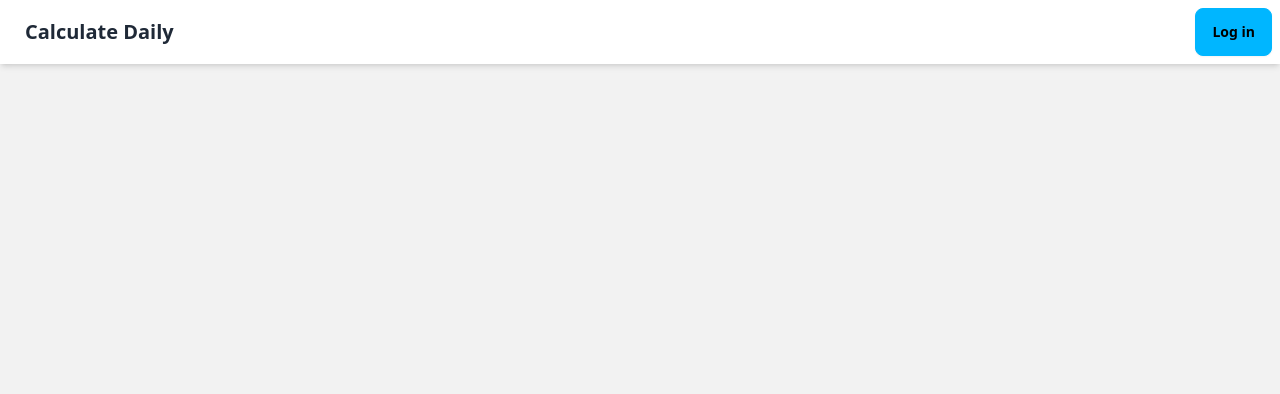
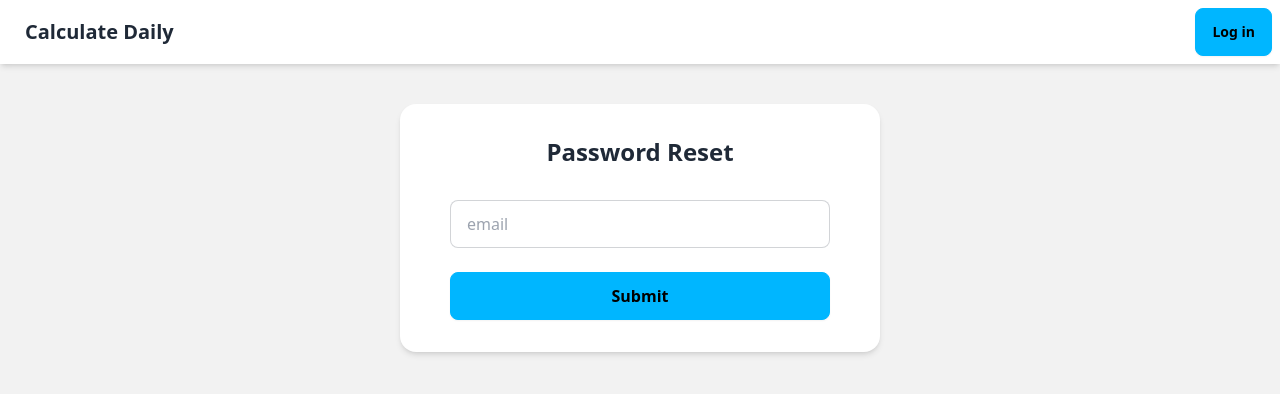
Before and after one commit to BikashKakati/Expense_with_Auth, a React (Vite) app: page /resetpassword in a window 1280 px wide. Shown: the top 394 px of the page. Built offline with nearby package versions, Linux system fonts and the light colour scheme; no server answers; the database is empty.

Commit message:
Feature- Forget Password
Added Forget Password

```diff
--- a/src/App.jsx
+++ b/src/App.jsx
@@ -4,11 +4,12 @@ import { Routes, Route } from "react-router-dom"
 import SignUp from "./pages/SignUp"
 import { useDispatch, useSelector } from "react-redux";
 import Profile from "./pages/Profile/Profile";
-import Home from "./pages/Home";
+import Home from "./pages/Home/Home";
 import Modal from "./components/Modal";
 import { Loader } from "./components/Modal";
 import { useEffect } from "react";
 import { getStorageData } from "./services/store/slices/authSlice";
+import ResetPassword from "./pages/ResetPassword";
 
 function App() {
   const { popUpAlert, currentUser, isLoading } = useSelector((state) => state.auth);
@@ -28,6 +29,7 @@ function App() {
           <Route path="/" element={<Home />} />
           <Route path="/login" element={<LogIn />} />
           <Route path="/signup" element={<SignUp />} />
+          <Route path="/resetpassword" element={<ResetPassword />} />
           <Route path="/profile" element={<Profile />} />
         </Routes>
       </div>
--- /dev/null
+++ b/src/pages/ResetPassword.jsx
@@ -0,0 +1,35 @@
+import { sendPasswordResetEmail } from 'firebase/auth';
+import React, { useRef } from 'react';
+import { useDispatch } from 'react-redux';
+import { auth } from '../services/firebase-config';
+import { alertHandler } from '../services/store/slices/authSlice';
+
+function ResetPassword() {
+    const resetEmailRef = useRef();
+    const dispatch = useDispatch();
+
+    async function submitHandler(e) {
+        e.preventDefault();
+        try {
+            await sendPasswordResetEmail(auth, resetEmailRef.current.value);
+            dispatch(alertHandler({ show: true, msg: "Check your email! to reset password" }));
+        } catch (err) {
+            dispatch(alertHandler({ show: true, msg: err.message }));
+        }
+    }
+    return (
+        <div className='card max-w-[30rem] w-full shadow-md bg-base-100 mx-auto'>
+            <div className="card-body items-center">
+                <h2 className='card-title mb-6 text-2xl'>Password Reset</h2>
+                <form onSubmit={submitHandler}>
+                    <div className="w-full card-actions gap-6">
+                        <input type="email" placeholder="email" className="input input-bordered w-full" ref={resetEmailRef} />
+                        <button type="submit" className='btn btn-info btn-block text-base'>Submit</button>
+                    </div>
+                </form>
+            </div>
+        </div>
+    )
+}
+
+export default ResetPassword
```
